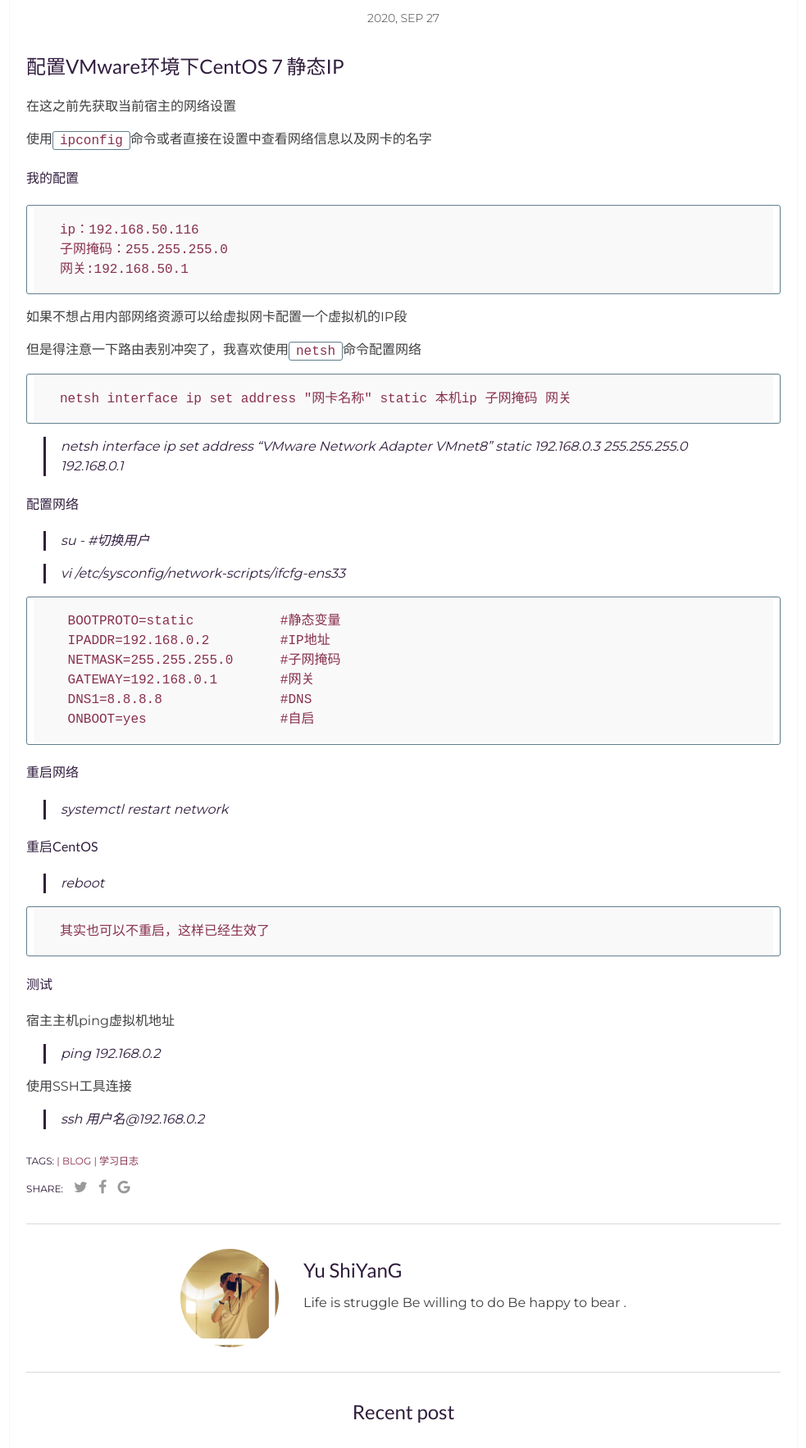
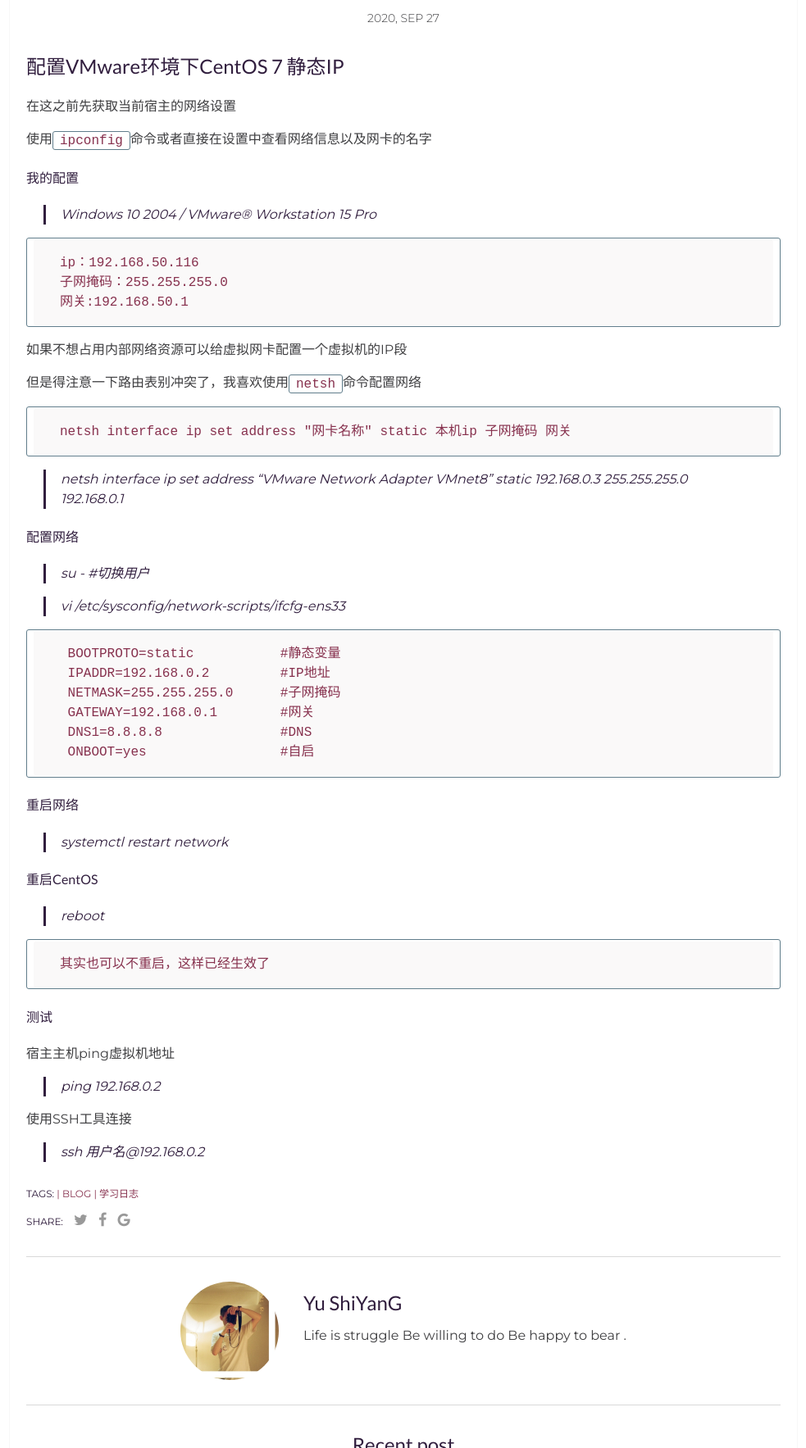
Before and after one commit to techysy/techysy.github.io, a Jekyll site: the page built from _posts/2020-09-03-centos-network-scripts.md, in a window 1280 px wide, cut to the strip 605-2372 px from the top of the page. Shown: the whole strip at 82% size, without its empty margins (148-1131 px from the left). Built offline with Jekyll 4.4.1, drawn with Linux system fonts in a browser that asks for light colours; comment, search, counter and statistics services are not loaded; a style sheet for code colours, icons or effects is not loaded.

Commit message:
Update 2020-09-03-centos-network-scripts.md

```diff
--- a/_posts/2020-09-03-centos-network-scripts.md
+++ b/_posts/2020-09-03-centos-network-scripts.md
@@ -14,6 +14,7 @@ categories: 分享
 使用`ipconfig`命令或者直接在设置中查看网络信息以及网卡的名字
 
 #### 我的配置
+> Windows 10 2004 / VMware® Workstation 15 Pro
 
     ip：192.168.50.116
     子网掩码：255.255.255.0
```
